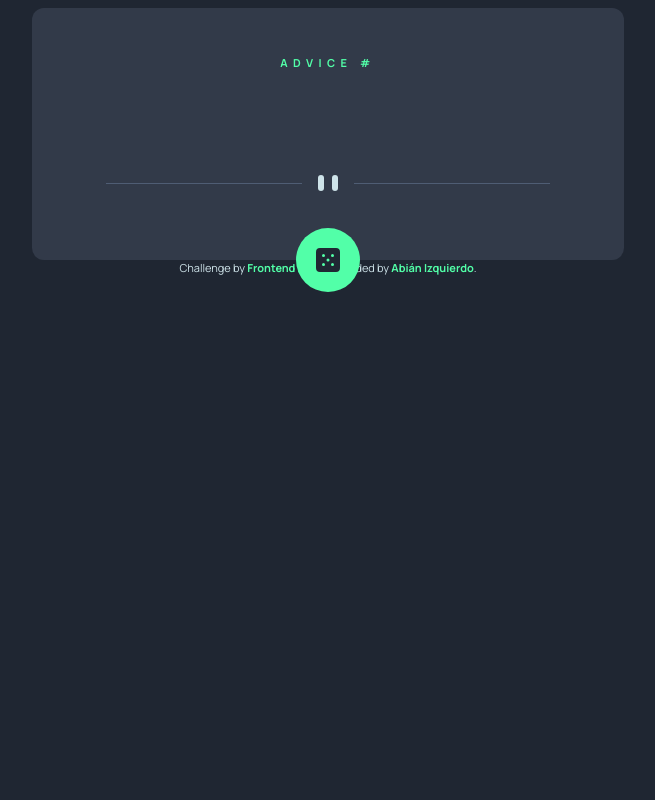
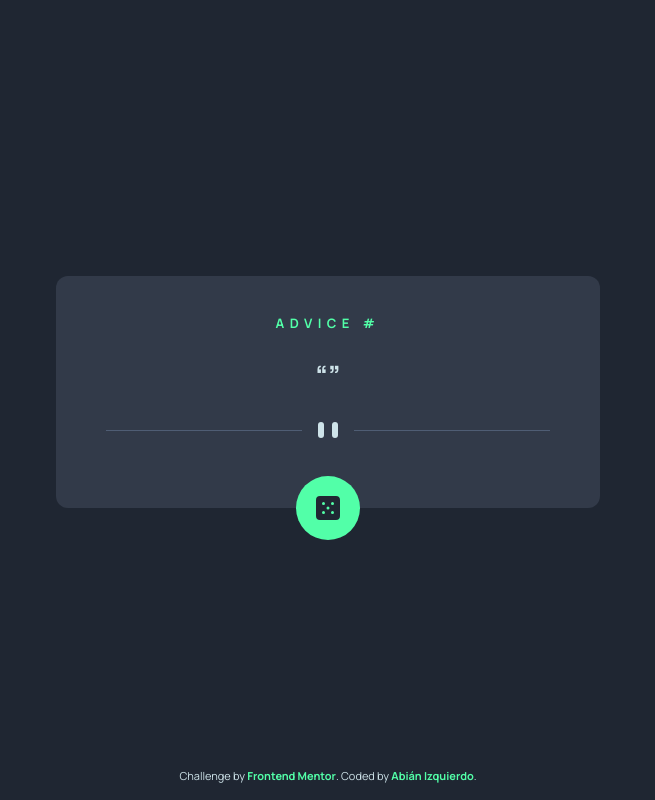
Before and after one commit to abizmo/advice-generator-app, a React (Create React App) app: page / in a window 1280 px wide. Shown: the whole page, without its empty margins (312-967 px from the left). Built offline with nearby package versions, Linux system fonts and the light colour scheme; no server answers.

Commit message:
refactor: Fix and Refact styled components (#6)

```diff
--- a/src/Theme/index.tsx
+++ b/src/Theme/index.tsx
@@ -1,13 +1,43 @@
 import React from 'react';
-import { createGlobalStyle, ThemeProvider } from 'styled-components';
+import { createGlobalStyle, css, ThemeProvider } from 'styled-components';
 import theme from './theme';
 
+const resetCss = css`
+  *, *::before, *::after {
+    box-sizing: border-box;
+  }
+
+  body, h1, p {
+    margin: 0;
+    padding: 0;
+  }
+
+  h1 {
+    line-height: 1.1;
+  }
+`;
+
 export const GlobalStyle = createGlobalStyle`
+  ${resetCss}
+
   body {
     background-color: ${theme.palette.common[900]};
     color: ${theme.palette.primary.contrast};
     font-family: 'Manrope', sans-serif;
     font-weight: 700;
+    line-height: 1.5;
+    height: 100vh;
+  }
+
+  #root {
+    display: grid;
+    grid-template-rows: 1fr min-content;
+    height: 100vh;
+    padding: ${theme.sizes[16]};
+  }
+
+  main {
+    place-self: center;
   }
 `;
 
--- a/src/Theme/theme.ts
+++ b/src/Theme/theme.ts
@@ -3,6 +3,12 @@ const theme = {
     500: '.25rem',
     700: '.75rem',
     round: '50%',
+  },
+  fontSize: {
+    100: '.6875rem',
+    200: 'clamp(.6875rem, .25rem + 1.7vw, .8125rem)',
+    500: '1rem',
+    600: 'clamp(1.5rem, .85rem + 2.5vw, 1.75rem)',
   },
   palette: {
     common: {
--- /dev/null
+++ b/src/components/AdviceGenerator/AdviceGenerator.style.ts
@@ -0,0 +1,35 @@
+import styled from 'styled-components';
+
+export const Wrapper = styled.main(({ theme }) => ({
+  alignItems: 'center',
+  backgroundColor: theme.palette.common[700],
+  borderRadius: theme.borderRadius[700],
+  display: 'flex',
+  flexDirection: 'column',
+  gap: theme.sizes[24],
+  margin: '0 auto',
+  width: '100%',
+  maxWidth: '34rem',
+  paddingBottom: theme.sizes[64],
+  paddingInline: theme.sizes[24],
+  paddingTop: theme.sizes[40],
+  position: 'relative',
+  textAlign: 'center',
+  '& > button': {
+    position: 'absolute',
+    bottom: 0,
+    transform: 'translateY(50%)',
+  },
+}));
+
+export const Title = styled.h1(({ theme }) => ({
+  color: theme.palette.primary.main,
+  fontSize: theme.fontSize[200],
+  letterSpacing: '.34rem',
+  textTransform: 'uppercase',
+}));
+
+export const Body = styled.p(({ theme }) => ({
+  color: theme.palette.primary.contrast,
+  fontSize: theme.fontSize[600],
+}));
--- a/src/components/AdviceGenerator/AdviceGenerator.tsx
+++ b/src/components/AdviceGenerator/AdviceGenerator.tsx
@@ -1,46 +1,12 @@
 import React from 'react';
-import styled from 'styled-components';
 
 import { ReactComponent as Dice } from '../../assets/icon/dice.svg';
 import useAdvice from '../../hooks/useAdvice';
 import Button from '../Button/Button';
 import Divider from '../Divider/Divider';
+import { Body, Title, Wrapper } from './AdviceGenerator.style';
 
-const Wrapper = styled.div`
-  align-items: center;
-  background-color: ${({ theme }) => theme.palette.common[700]};
-  border-radius: ${({ theme }) => theme.borderRadius[700]};
-  display: flex;
-  flex-direction: column;
-  gap: ${({ theme }) => theme.sizes[24]};
-  margin: 0 auto;
-  max-width: 34rem;
-  padding: 2.5rem 1.5rem 4rem;
-  position: relative;
-
-  & > button {
-    position: absolute;
-    bottom: 0;
-    transform: translateY(50%);
-  }
-`;
-
-const Title = styled.h1`
-  color: ${({ theme }) => theme.palette.primary.main};
-  font-size: .6875rem;
-  letter-spacing: .34rem;
-  text-align: center;
-  text-transform: uppercase;
-`;
-
-const Body = styled.p`
-  color: ${({ theme }) => theme.palette.primary.contrast};
-  font-size: 1.5rem;
-  line-height: 1.5;
-  text-align: center;
-`;
-
-function AdviceGenerator() {
+function AdviceGenerator(): JSX.Element {
   const [advice, refreshAdvice] = useAdvice();
 
   return (
@@ -51,7 +17,9 @@ function AdviceGenerator() {
       </Title>
 
       <Body>
+        &ldquo;
         {advice.advice}
+        &rdquo;
       </Body>
 
       <Divider />
--- a/src/components/Button/Button.tsx
+++ b/src/components/Button/Button.tsx
@@ -6,19 +6,19 @@ type ButtonProps = {
   onClick: React.MouseEventHandler<HTMLButtonElement>;
 };
 
-const Btn = styled.button.attrs({ type: 'button' })`
-  background-color: ${({ theme }) => theme.palette.primary.main};
-  border: none;
-  border-radius: ${({ theme }) => theme.borderRadius.round};
-  display: grid;
-  height: ${({ theme }) => theme.sizes[64]};
-  place-content: center;
-  width: ${({ theme }) => theme.sizes[64]};
-
-  &:hover {
-    box-shadow: 0 0 16px 0 ${({ theme }) => theme.palette.primary.main};
-  }
-`;
+const Btn = styled.button.attrs({ type: 'button' })(({ theme }) => ({
+  backgroundColor: theme.palette.primary.main,
+  border: 'none',
+  borderRadius: theme.borderRadius.round,
+  display: 'grid',
+  height: theme.sizes[64],
+  placeContent: 'center',
+  width: theme.sizes[64],
+  '&:hover': {
+    boxShadow: `0 0 ${theme.sizes[24]} 0 ${theme.palette.primary.main}`,
+    cursor: 'pointer',
+  },
+}));
 
 function Button({ icon: Icon, onClick }: ButtonProps): JSX.Element {
   return (
--- a/src/components/Footer/Footer.tsx
+++ b/src/components/Footer/Footer.tsx
@@ -2,7 +2,7 @@ import React from 'react';
 import styled from 'styled-components';
 
 const Wrapper = styled.footer`
-  font-size: 11px;
+  font-size: ${({ theme }) => theme.fontSize[100]};
   font-weight: 400;
   text-align: center;
 
```
Also changed, not shown: 1 other file (tests, documents, lock files or other folders).
